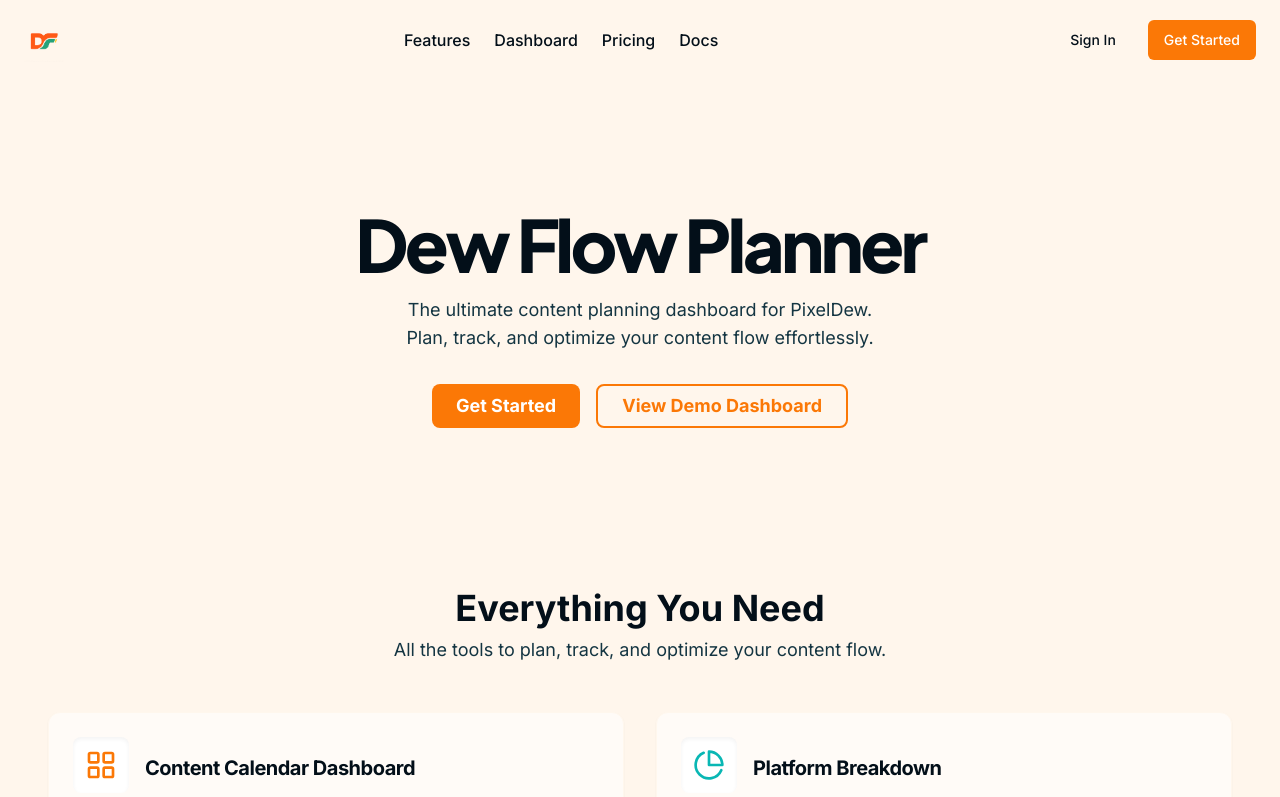
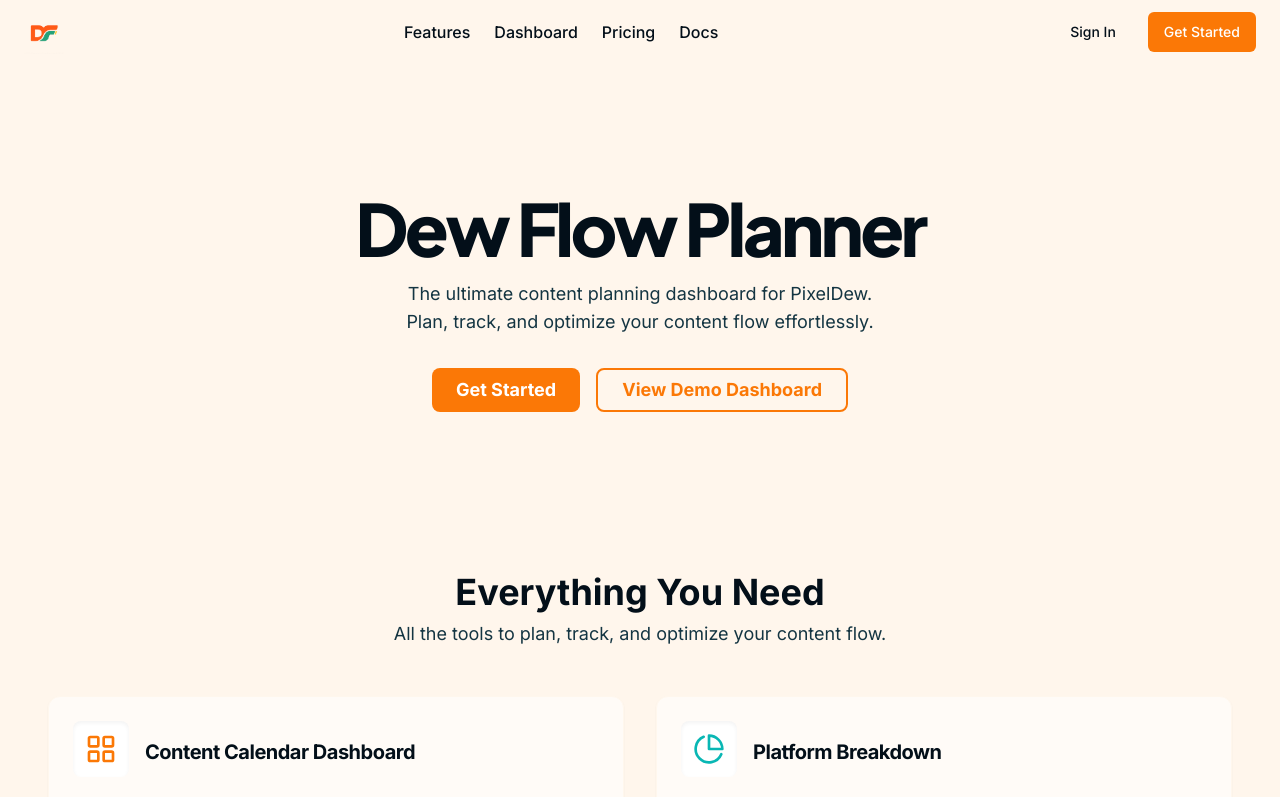
Before and after one commit to pixeldewads-digital/dewplanner, a Next.js app: page / in a window 1280 px wide. Shown: the top 797 px of the page. Built offline with nearby package versions, Linux system fonts and the light colour scheme.

Commit message:
Update Navbar.tsx

```diff
--- a/src/components/Navbar.tsx
+++ b/src/components/Navbar.tsx
@@ -30,7 +30,7 @@ export default function Navbar() {
 
   return (
     <header
-      className={`sticky top-0 z-50 w-full transition-all duration-300 ${
+      className={`h-16 md:h-18 flex items-center ${
         hasScrolled
           ? 'border-b bg-cream-background/80 backdrop-blur-lg shadow-sm'
           : 'bg-cream-background'
```
